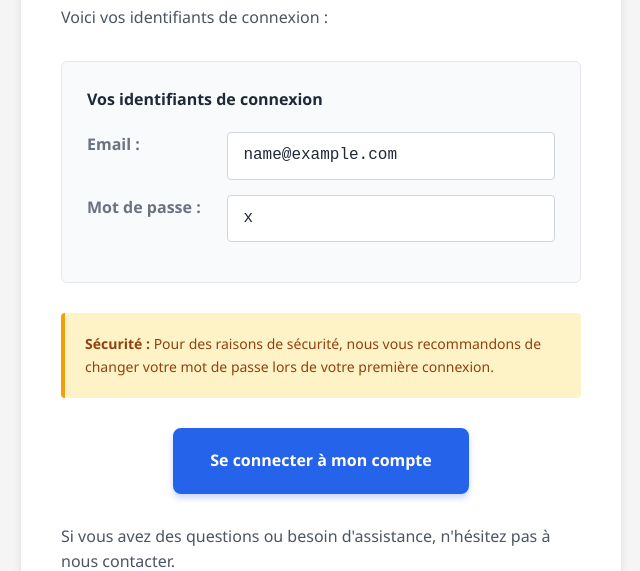
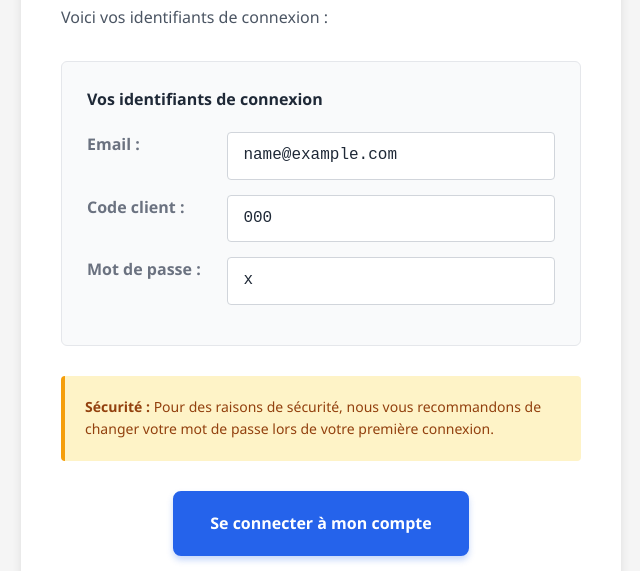
Before and after one commit to Pedini95/Datalys_consulting_backend, a Flask app: template src/templates/email_partner_credentials.html in a window 1280 px wide. Shown: the part 327-898 px from the top of the page, without its empty margins (319-959 px from the left). Run offline with Flask 3, Linux system fonts and the light colour scheme; the template is opened without the code that fills it: most values are stand-ins (such as "Sample title", 1, 10 or a date in 2020); parts of the project's set-up code (start-up, migrations or seed data) failed here and were passed over.

Commit message:
fix: Afficher email et code client séparément dans l'email partenaire
- Modifier le template pour afficher partner_email au lieu de email
- Ajouter un champ optionnel client_code dans le template
- Mettre à jour send_partner_credentials_email() pour accepter client_code
- Corriger partners.py pour passer email et client_code séparément
- Pour les admins: seul l'email s'affiche (pas de code client)
- Pour les partenaires: email + code client s'affichent

```diff
--- a/src/routes/partners.py
+++ b/src/routes/partners.py
@@ -97,9 +97,10 @@ def create_partner():
                     email_sent = email_service.send_partner_credentials_email(
                         partner_email=data.get('email', ''),
                         partner_name=data.get('name', 'Partenaire'),
-                        email=client_code,  # Utiliser le client_code comme identifiant de connexion
+                        email=data.get('email', ''),  # Email réel du partenaire
                         password=temp_password,
-                        app_url=app_url
+                        app_url=app_url,
+                        client_code=client_code  # Code client pour se connecter
                     )
 
                     if email_sent:
--- a/src/templates/email_partner_credentials.html
+++ b/src/templates/email_partner_credentials.html
@@ -227,8 +227,15 @@
 
                 <div class="credential-row">
                     <div class="credential-label">Email :</div>
-                    <div class="credential-value">{{ email }}</div>
+                    <div class="credential-value">{{ partner_email }}</div>
                 </div>
+
+                {% if client_code %}
+                <div class="credential-row">
+                    <div class="credential-label">Code client :</div>
+                    <div class="credential-value">{{ client_code }}</div>
+                </div>
+                {% endif %}
 
                 <div class="credential-row">
                     <div class="credential-label">Mot de passe :</div>
```
Also changed, not shown: src/utils/notification.py (+6 -4 lines).
